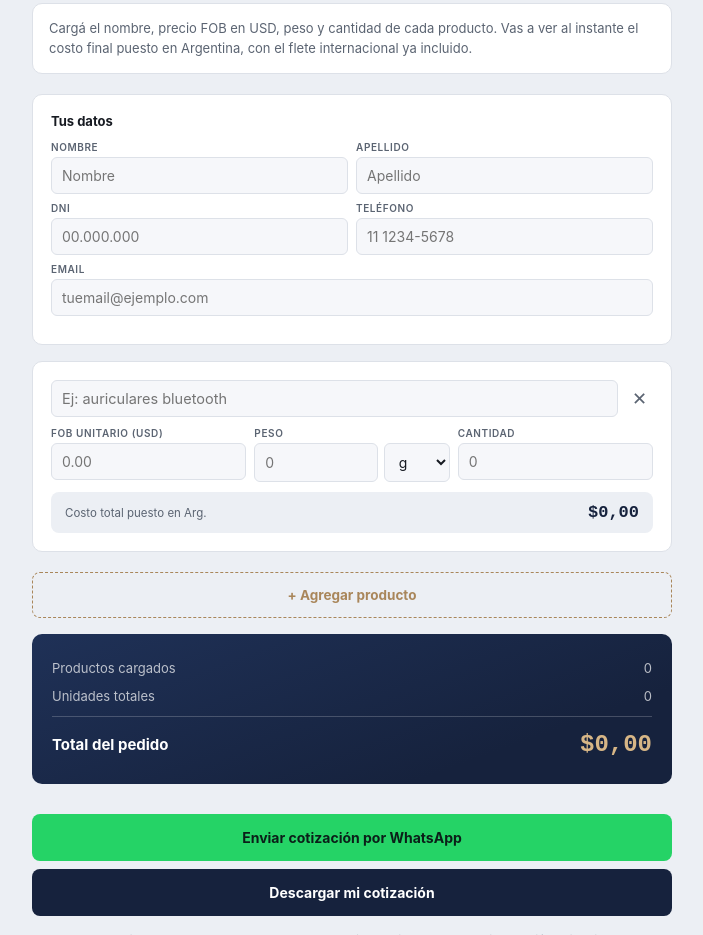
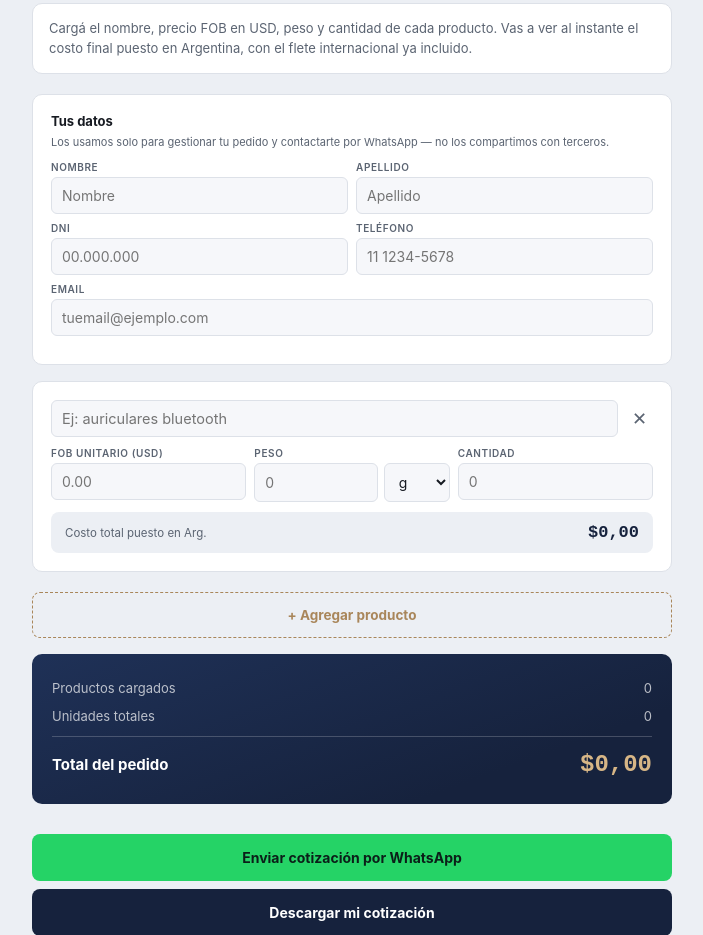
Before and after one commit to Rama0508/jawa-logistic, a plain HTML site: page index.html in a window 1280 px wide. Shown: the part 3838-4773 px from the top of the page, without its empty margins (288-991 px from the left). Drawn offline with Linux system fonts and the light colour scheme.

Commit message:
Nota de privacidad en el formulario de datos

```diff
--- a/index.html
+++ b/index.html
@@ -574,6 +574,7 @@
 
         <div class="card" id="datos-cliente">
           <div class="card-label">Tus datos</div>
+          <div style="font-size:11px; color:var(--muted); margin:-6px 0 12px;">Los usamos solo para gestionar tu pedido y contactarte por WhatsApp — no los compartimos con terceros.</div>
           <div class="field-grid" style="grid-template-columns: repeat(2, 1fr);">
             <div class="field">
               <label>Nombre</label>
```
